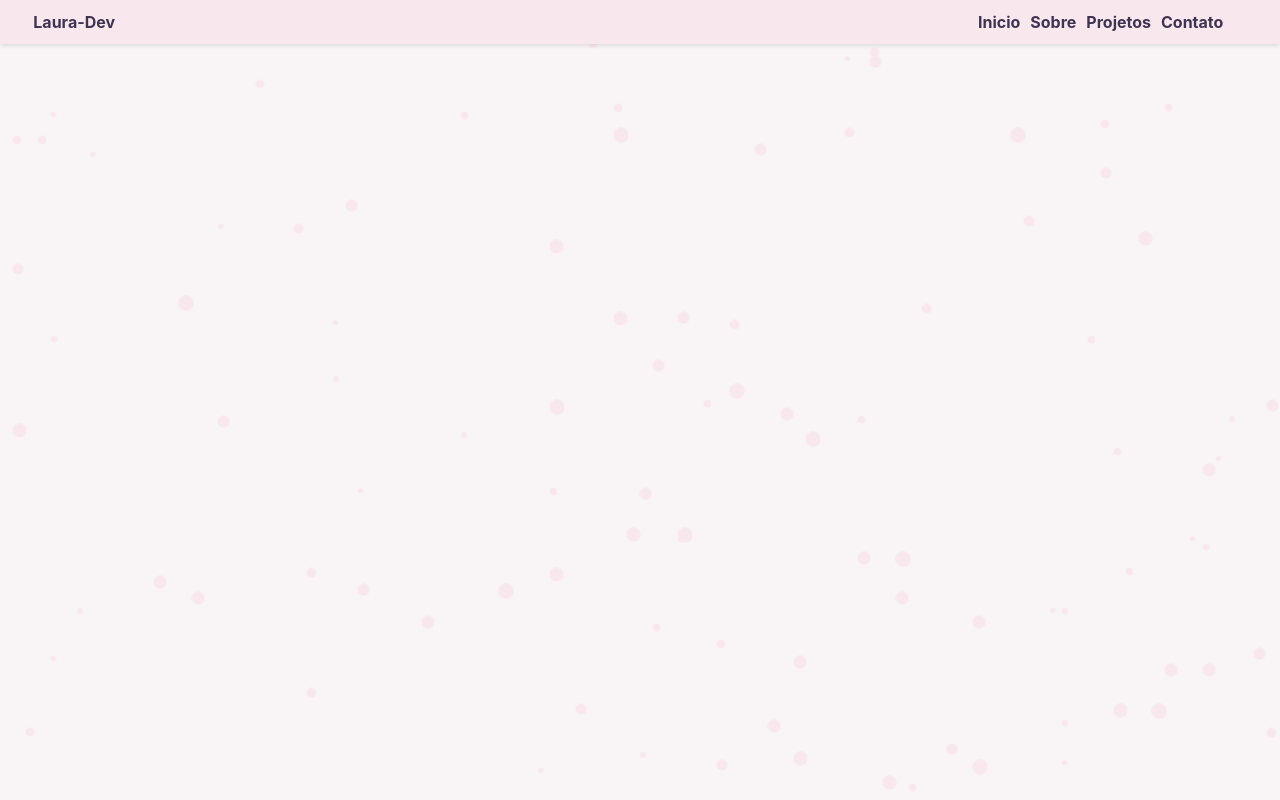
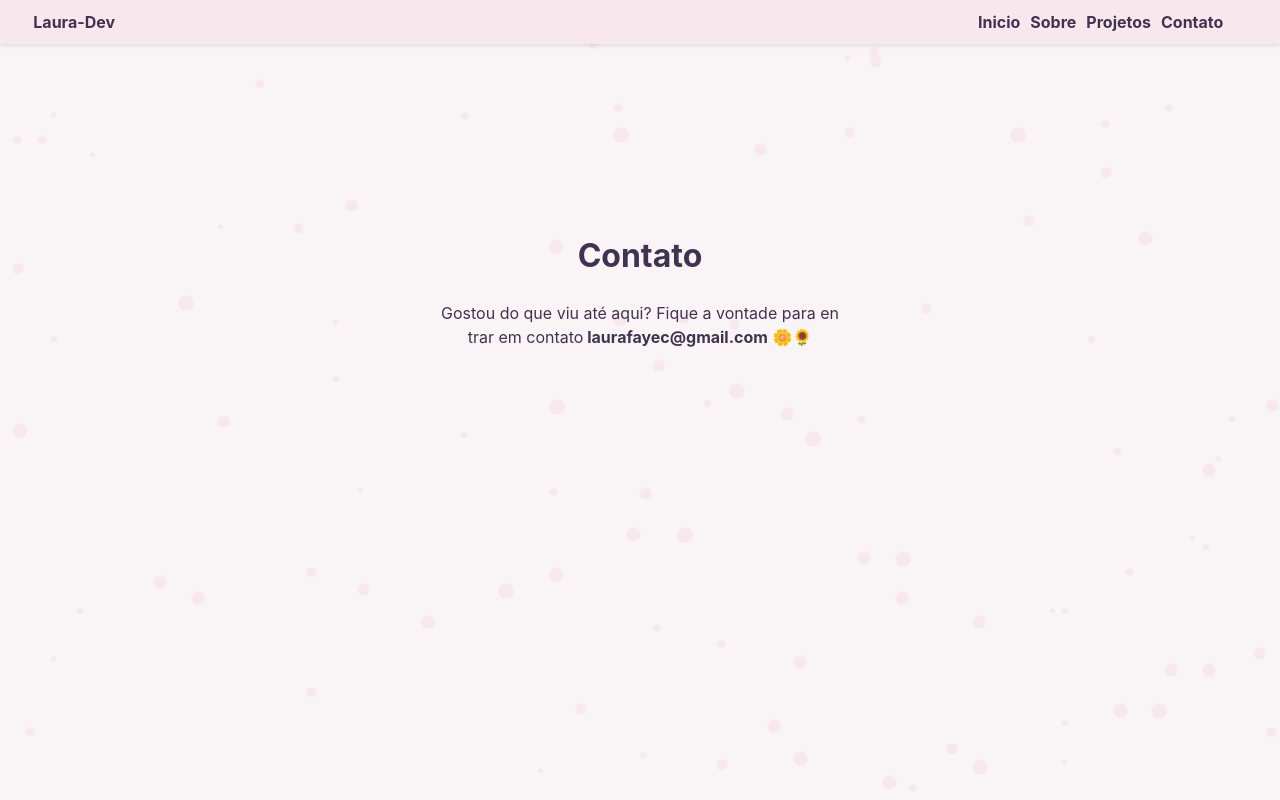
Before and after one commit to laujuu/laujuu-portfoliooo, a React (Vite) app in the folder Client/: page /contato in a window 1280 px wide. Built offline with nearby package versions, Linux system fonts and the light colour scheme.

Commit message:
feat: Adiciona pagina de contato

```diff
--- a/Client/src/components/AnimatedRoutes.tsx
+++ b/Client/src/components/AnimatedRoutes.tsx
@@ -2,6 +2,8 @@ import { Route, Routes, useLocation } from 'react-router-dom';
 import MainPage from '../pages/MainPage';
 import AboutPage from '../pages/AboutPage';
 import ProjectPage from '../pages/ProjectPage';
+import ContactPage from '../pages/ContactPage';
+
 import { AnimatePresence } from 'framer-motion'
 
 const AnimatedRoutes = () => {
@@ -13,6 +15,7 @@ const AnimatedRoutes = () => {
             <Route path="/" element={ <MainPage /> } />
             <Route path="/sobre" element={ <AboutPage /> } />
             <Route path="/projetos" element={ <ProjectPage /> } />
+            <Route path="/contato" element={ <ContactPage /> } />
         </Routes>
     </AnimatePresence>
   );
--- /dev/null
+++ b/Client/src/pages/ContactPage.tsx
@@ -0,0 +1,30 @@
+import React from 'react';
+// import { FaLinkedin, FaGithub, FaDownload } from 'react-icons/fa';
+import styles from './css/ContactPage.module.css';
+import { motion } from 'framer-motion'
+
+class ContactPage extends React.Component {
+  render() {
+    return (
+      <motion.main
+        className={styles.container}
+        initial={{ height: 0, opacity: 0 }}
+        animate={{ height: "100%", opacity: 1 }}
+        transition={{ delay: 0.3 }} >
+        <div className={styles.container}>
+          <div>
+            <h1>Contato</h1>
+          </div>
+          <div className={styles.email}>
+            <p>
+              Gostou do que viu até aqui? Fique a vontade para entrar em contato
+              <span> laurafayec@gmail.com</span> 🌼🌻
+            </p>
+          </div>
+        </div>
+      </motion.main>
+    );
+  }
+}
+
+export default ContactPage;
--- a/Client/src/pages/ProjectPage.tsx
+++ b/Client/src/pages/ProjectPage.tsx
@@ -1,6 +1,5 @@
 import React from 'react';
 import { motion } from 'framer-motion';
-import styles from './css/AboutPage.module.css';
 import Carousel from '../components/Carousel';
 
 class ProjectPage extends React.Component {
@@ -12,7 +11,7 @@ class ProjectPage extends React.Component {
         transition={{ delay: 0.3 }}
       >
         <div>
-            <div className={styles.container}>
+            <div>
             </div>
             <Carousel />
         </div>
--- a/Client/src/pages/css/AboutPage.module.css
+++ b/Client/src/pages/css/AboutPage.module.css
@@ -15,7 +15,7 @@
   .aboutContent {
     display: flex;
     text-align: justify;
-    width: 450px;
+    width: 470px;
 
   }
 
--- /dev/null
+++ b/Client/src/pages/css/ContactPage.module.css
@@ -0,0 +1,15 @@
+.container {
+    margin-bottom: 30svh;
+}
+
+.email {
+    width: 400px;
+}
+
+.email p {
+    word-break: break-all;
+}
+
+.email span {
+    font-weight: bold;
+}
```
Also changed, not shown: Client/src/pages/css/ProjectPage.module.css (added).
